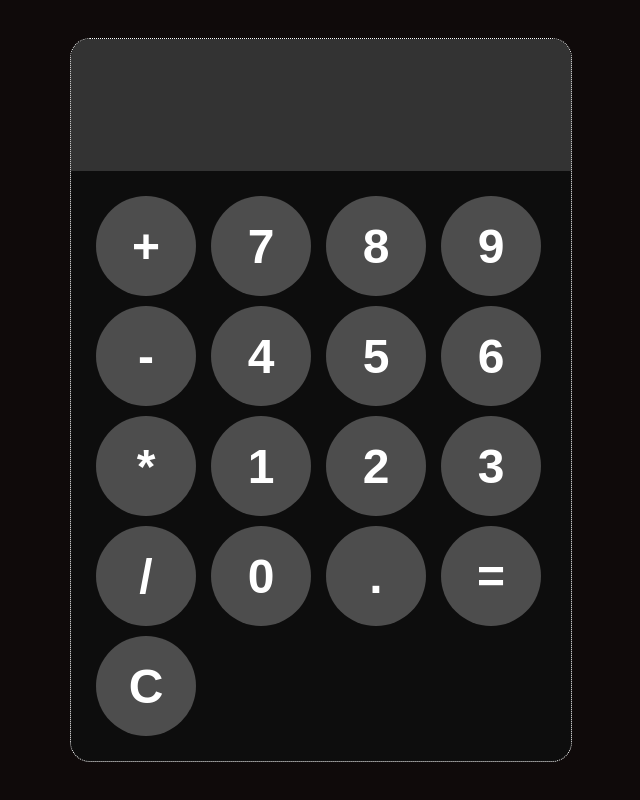
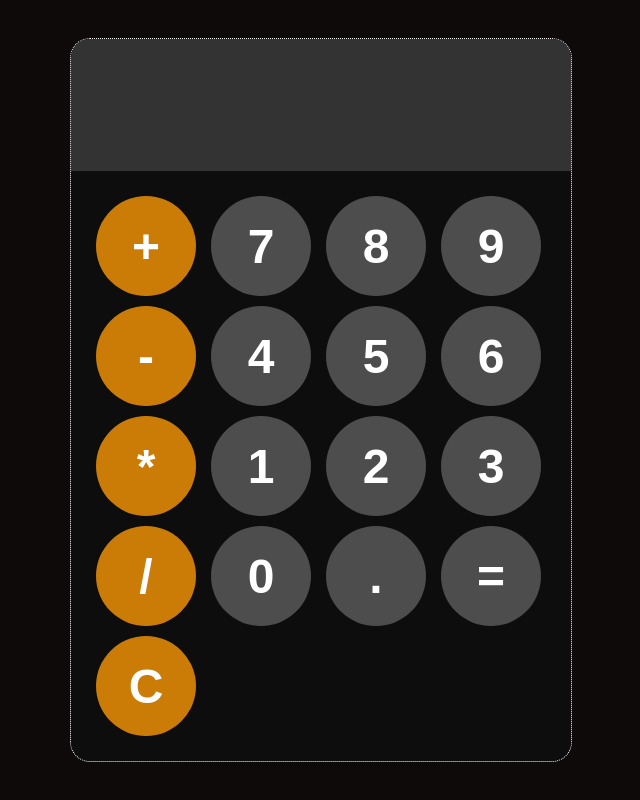
Before and after one commit to welljones/simple-calculator, a plain HTML site: page index.html in a window 1280 px wide. Shown: the whole page, without its empty margins (319-959 px from the left). Drawn offline with Linux system fonts and the light colour scheme.

Commit message:
Finalizing Design HTML&CSS v2

```diff
--- a/index.html
+++ b/index.html
@@ -10,23 +10,23 @@
     <div id="calculator">
         <input id="display" readonly>
         <div id="keys">
-            <button onclick="appendtoDisplay('+')">+</button>
+            <button onclick="appendtoDisplay('+')" class="operator-btn">+</button>
             <button onclick="appendtoDisplay('7')">7</button>
             <button onclick="appendtoDisplay('8')">8</button>
             <button onclick="appendtoDisplay('9')">9</button>
-            <button onclick="appendtoDisplay('-')">-</button>
+            <button onclick="appendtoDisplay('-')" class="operator-btn">-</button>
             <button onclick="appendtoDisplay('4')">4</button>
             <button onclick="appendtoDisplay('5')">5</button>
             <button onclick="appendtoDisplay('6')">6</button>
-            <button onclick="appendtoDisplay('*')">*</button>
+            <button onclick="appendtoDisplay('*')" class="operator-btn">*</button>
             <button onclick="appendtoDisplay('1')">1</button>
             <button onclick="appendtoDisplay('2')">2</button>
             <button onclick="appendtoDisplay('3')">3</button>
-            <button onclick="appendtoDisplay('/')">/</button>
+            <button onclick="appendtoDisplay('/')"  class="operator-btn">/</button>
             <button onclick="appendtoDisplay('0')">0</button>
             <button onclick="appendtoDisplay('.')">.</button>
             <button onclick="calculate()">=</button>
-            <button onclick="clearDisplay()">C</button>
+            <button onclick="clearDisplay()" class="operator-btn">C</button>
         </div>
 
     </div>
--- a/style.css
+++ b/style.css
@@ -53,3 +53,13 @@ button:hover{
 button:active{
     background-color: hsl(0, 0%, 95%);
 }
+
+.operator-btn{
+    background-color: hsl(36, 93%, 41%);
+}
+.operator-btn:hover{
+    background-color: hsl(36, 96%, 51%);
+}
+.operator-btn:active{
+    background-color: hsl(36, 87%, 64%);
+}
```
